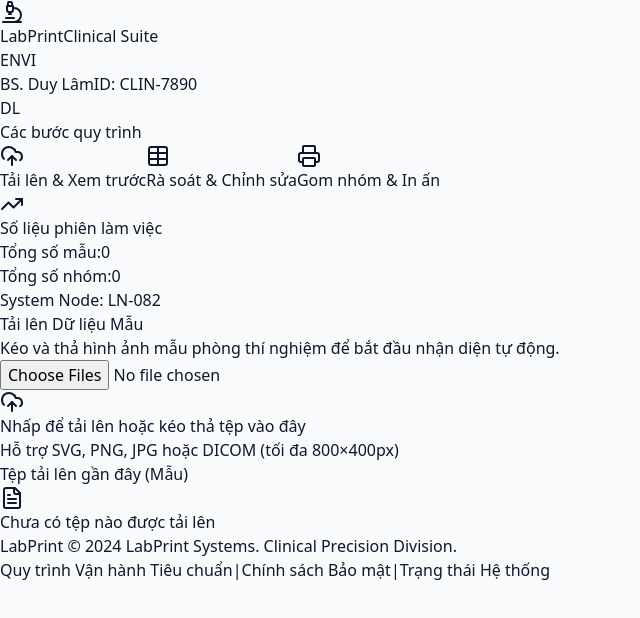
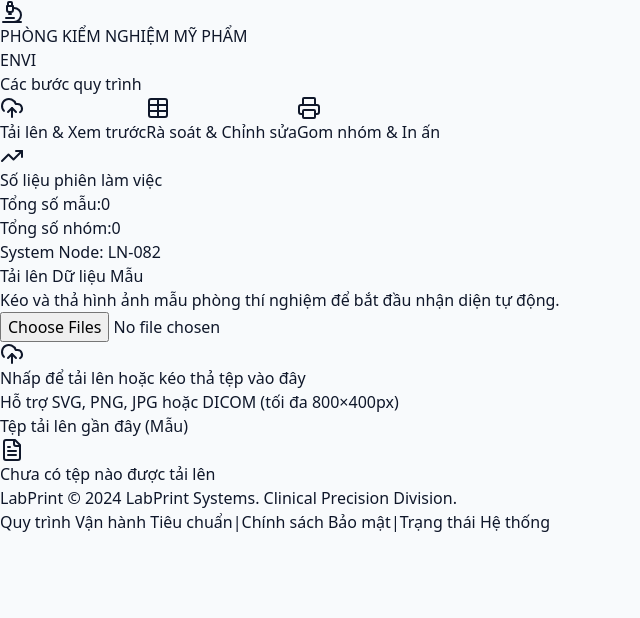
Before and after one commit to lamnd9/AI_pH_Analyze, a Next.js app in the folder frontend/: page / in a window 1280 px wide. Shown: the top 618 px of the page, without its empty margins (0-640 px from the left). Built offline with nearby package versions, Linux system fonts and the light colour scheme.

Commit message:
fix layout

```diff
--- a/frontend/src/app/layout.tsx
+++ b/frontend/src/app/layout.tsx
@@ -2,8 +2,8 @@
 import "./globals.css";
 
 export const metadata: Metadata = {
-  title: "LabPrint - System Ready",
-  description: "LabPrint AI pH Analysis System",
+  title: "PHÒNG KIỂM NGHIỆM MỸ PHẨM",
+  description: "Ứng dụng AI trong kiểm nghiệm mỹ phẩm",
 };
 
 export default function RootLayout({
@@ -12,7 +12,7 @@
   children: React.ReactNode;
 }>) {
   return (
-    <html lang="en">
+    <html lang="vi">
       <body className="antialiased">
         {children}
       </body>
--- a/frontend/src/app/page.tsx
+++ b/frontend/src/app/page.tsx
@@ -311,7 +311,8 @@
     <div className="flex flex-col min-h-screen bg-slate-50 text-slate-800 font-sans antialiased">
 
       {/* Print CSS optimization style tag */}
-      <style dangerouslySetInnerHTML={{ __html: `
+      <style dangerouslySetInnerHTML={{
+        __html: `
         @media print {
           body, html {
             background: #ffffff !important;
@@ -365,10 +366,7 @@
             <Microscope className="w-5 h-5 stroke-[2.2]" />
           </div>
           <span className="text-xl font-extrabold tracking-tight text-blue-900">
-            LabPrint
-          </span>
-          <span className="hidden sm:inline-block px-2 py-0.5 text-xs font-semibold rounded bg-slate-100 text-slate-500 uppercase tracking-wider">
-            Clinical Suite
+            PHÒNG KIỂM NGHIỆM MỸ PHẨM
           </span>
         </div>
 
@@ -379,38 +377,19 @@
           <div className="flex items-center gap-1 bg-slate-100 p-0.5 rounded-lg border border-slate-200">
             <button
               onClick={() => setLang("en")}
-              className={`px-2 py-1 rounded text-[10px] font-extrabold transition-all duration-200 ${
-                lang === "en" ? "bg-white text-blue-900 shadow-sm" : "text-slate-500 hover:text-slate-800"
+              className={`px-2 py-1 rounded text-[10px] font-extrabold transition-all duration-200 ${lang === "en" ? "bg-white text-blue-900 shadow-sm" : "text-slate-500 hover:text-slate-800"
                 }`}
             >
               EN
             </button>
             <button
               onClick={() => setLang("vi")}
-              className={`px-2 py-1 rounded text-[10px] font-extrabold transition-all duration-200 ${
-                lang === "vi" ? "bg-white text-blue-900 shadow-sm" : "text-slate-500 hover:text-slate-800"
+              className={`px-2 py-1 rounded text-[10px] font-extrabold transition-all duration-200 ${lang === "vi" ? "bg-white text-blue-900 shadow-sm" : "text-slate-500 hover:text-slate-800"
                 }`}
             >
               VI
             </button>
           </div>
-
-          <div className="h-6 w-px bg-slate-200"></div>
-
-          {/* User profile avatar */}
-          <div className="flex items-center gap-3">
-            <div className="flex flex-col items-end hidden md:block">
-              <span className="text-xs font-bold text-slate-800">{t.common.avatarLabel}</span>
-              <span className="text-[10px] text-slate-500 font-mono">ID: CLIN-7890</span>
-            </div>
-            <div className="relative group cursor-pointer">
-              <div className="w-10 h-10 overflow-hidden rounded-full ring-2 ring-blue-100 transition-all duration-300 group-hover:ring-blue-300 bg-gradient-to-tr from-blue-600 to-indigo-600 flex items-center justify-center text-white font-bold">
-                DL
-              </div>
-              <span className="absolute bottom-0 right-0 w-3 h-3 bg-emerald-500 border-2 border-white rounded-full"></span>
-            </div>
-          </div>
-
         </div>
       </header>
 
@@ -428,8 +407,7 @@
                 {/* Step 1: Upload & Preview */}
                 <button
                   onClick={() => setCurrentStep("upload")}
-                  className={`w-full flex items-center gap-3 px-4 py-2.5 text-sm font-semibold rounded-lg transition-all duration-200 ${
-                    currentStep === "upload"
+                  className={`w-full flex items-center gap-3 px-4 py-2.5 text-sm font-semibold rounded-lg transition-all duration-200 ${currentStep === "upload"
                     ? "bg-blue-50 text-blue-900"
                     : "text-slate-500 hover:text-slate-900 hover:bg-slate-50"
                     }`}
@@ -441,8 +419,7 @@
                 {/* Step 2: Review & Edit */}
                 <button
                   onClick={() => setCurrentStep("review")}
-                  className={`w-full flex items-center gap-3 px-4 py-2.5 text-sm font-semibold rounded-lg transition-all duration-200 ${
-                    currentStep === "review"
+                  className={`w-full flex items-center gap-3 px-4 py-2.5 text-sm font-semibold rounded-lg transition-all duration-200 ${currentStep === "review"
                     ? "bg-blue-50 text-blue-900"
                     : "text-slate-500 hover:text-slate-900 hover:bg-slate-50"
                     }`}
@@ -454,8 +431,7 @@
                 {/* Step 3: Grouping & Print */}
                 <button
                   onClick={() => setCurrentStep("print")}
-                  className={`w-full flex items-center gap-3 px-4 py-2.5 text-sm font-semibold rounded-lg transition-all duration-200 ${
-                    currentStep === "print"
+                  className={`w-full flex items-center gap-3 px-4 py-2.5 text-sm font-semibold rounded-lg transition-all duration-200 ${currentStep === "print"
                     ? "bg-blue-50 text-blue-900"
                     : "text-slate-500 hover:text-slate-900 hover:bg-slate-50"
                     }`}
@@ -510,8 +486,7 @@
                 onDragLeave={handleDragLeave}
                 onDrop={handleDrop}
                 onClick={() => fileInputRef.current?.click()}
-                className={`group flex flex-col items-center justify-center min-h-[220px] p-8 border-2 border-dashed rounded-2xl cursor-pointer transition-all duration-300 bg-white shadow-sm hover:shadow-md ${
-                  isDragOver
+                className={`group flex flex-col items-center justify-center min-h-[220px] p-8 border-2 border-dashed rounded-2xl cursor-pointer transition-all duration-300 bg-white shadow-sm hover:shadow-md ${isDragOver
                   ? "border-blue-500 bg-blue-50/50 scale-[0.99]"
                   : "border-slate-300 hover:border-blue-400"
                   }`}
@@ -623,8 +598,7 @@
                     <div
                       key={file.id}
                       onClick={() => setSelectedCardId(file.id)}
-                      className={`group relative flex flex-col bg-white border rounded-xl overflow-hidden shadow-sm transition-all duration-300 hover:shadow-md cursor-pointer ${
-                        isFocused
+                      className={`group relative flex flex-col bg-white border rounded-xl overflow-hidden shadow-sm transition-all duration-300 hover:shadow-md cursor-pointer ${isFocused
                         ? "border-l-4 border-l-blue-900 border-slate-300 scale-[1.01]"
                         : "border-slate-200"
                         }`}
@@ -637,8 +611,7 @@
                           alt={file.name}
                           className="w-full h-full object-cover"
                         />
-                        <div className={`absolute inset-0 bg-slate-950/20 flex items-center justify-center transition-opacity duration-205 ${
-                          file.id !== "mock-1" ? "opacity-100" : "opacity-0 group-hover:opacity-100"
+                        <div className={`absolute inset-0 bg-slate-950/20 flex items-center justify-center transition-opacity duration-205 ${file.id !== "mock-1" ? "opacity-100" : "opacity-0 group-hover:opacity-100"
                           }`}>
                           <button
                             onClick={(e) => {
@@ -725,8 +698,7 @@
                                 e.stopPropagation();
                                 handleRunToggle(file.id, "Run 1");
                               }}
-                              className={`flex-1 py-1 rounded-md text-xs transition-all duration-200 ${
-                                file.run === "Run 1"
+                              className={`flex-1 py-1 rounded-md text-xs transition-all duration-200 ${file.run === "Run 1"
                                 ? "bg-white shadow-sm font-bold text-slate-900"
                                 : "text-slate-500 hover:text-slate-900"
                                 } disabled:opacity-50`}
@@ -740,8 +712,7 @@
                                 e.stopPropagation();
                                 handleRunToggle(file.id, "Run 2");
                               }}
-                              className={`flex-1 py-1 rounded-md text-xs transition-all duration-200 ${
-                                file.run === "Run 2"
+                              className={`flex-1 py-1 rounded-md text-xs transition-all duration-200 ${file.run === "Run 2"
                                 ? "bg-white shadow-sm font-bold text-slate-900"
                                 : "text-slate-500 hover:text-slate-900"
                                 } disabled:opacity-50`}
@@ -850,17 +821,23 @@
 
                             {/* Report Header block */}
                             <div className="flex items-start justify-between border-b border-slate-300 pb-4 mb-6">
-                              <div>
-                                <h2 className="text-xl font-black text-blue-900 tracking-tight leading-none uppercase">
+                              <div className="space-y-2">
+                                <div className="text-xl font-black text-blue-900 tracking-tight leading-none uppercase">
                                   {t.step3.a4Title}
-                                </h2>
-                                <span className="text-[9px] font-bold text-slate-400 tracking-widest uppercase block mt-1">
+                                </div>
+                                <div className="text-[18px] font-semibold text-blue-900 leading-none tracking-wider">
                                   {t.step3.a4Sub}
-                                </span>
                                 </div>
-                              <div className="text-right font-mono text-xs text-slate-600 space-y-0.5">
-                                <div>Date: <span className="font-semibold text-slate-800">{currentDate}</span></div>
-                                <div>Sample ID: <span className="font-bold text-blue-900">{sampleDisplayId}</span></div>
+                              </div>
+                              <div className="text-right font-times text-xl font-black text-blue-900 space-y-2">
+                                <div className="leading-none">
+                                  {t.step3.dateLabel}
+                                  <span className="text-[18px] font-semibold leading-none">{currentDate}</span>
+                                </div>
+                                <div className="leading-none">
+                                  {t.step3.sampleLabel}
+                                  <span className="text-[18px] font-semibold leading-none">{sampleDisplayId}</span>
+                                </div>
                               </div>
                             </div>
 
--- a/frontend/src/app/translations.ts
+++ b/frontend/src/app/translations.ts
@@ -55,8 +55,10 @@
       btnBack: "Back to Edit",
       btnPrint: "Print All Pages",
       warningHeader: "Specimen Validation Warnings",
-      a4Title: "Laboratory Report - Test Results",
-      a4Sub: "Clinical Precision Division",
+      a4Title: "Cosmetics Testing Laboratory",
+      a4Sub: "pH Measurement Results",
+      dateLabel: "Date: ",
+      sampleLabel: "Sample : ",
       patientName: "Patient Name",
       assayProtocol: "Assay Protocol",
       fig1: "Fig 1. Measurement 1",
@@ -121,8 +123,10 @@
       btnBack: "Quay lại chỉnh sửa",
       btnPrint: "In tất cả các trang",
       warningHeader: "Cảnh báo kiểm tra mẫu thí nghiệm",
-      a4Title: "BÁO CÁO PHÒNG THÍ NGHIỆM - KẾT QUẢ XÉT NGHIỆM",
-      a4Sub: "Bộ phận Chẩn đoán Lâm sàng Chính xác",
+      a4Title: "PHÒNG KIỂM NGHIỆM MỸ PHẨM",
+      a4Sub: "KẾT QUẢ ĐO pH",
+      dateLabel: "Ngày: ",
+      sampleLabel: "Mẫu : ",
       patientName: "Tên bệnh nhân",
       assayProtocol: "Quy trình phân tích",
       fig1: "Hình 1. Lần đo 1",
```
Lines whose indentation alone changed are shown as unchanged.
